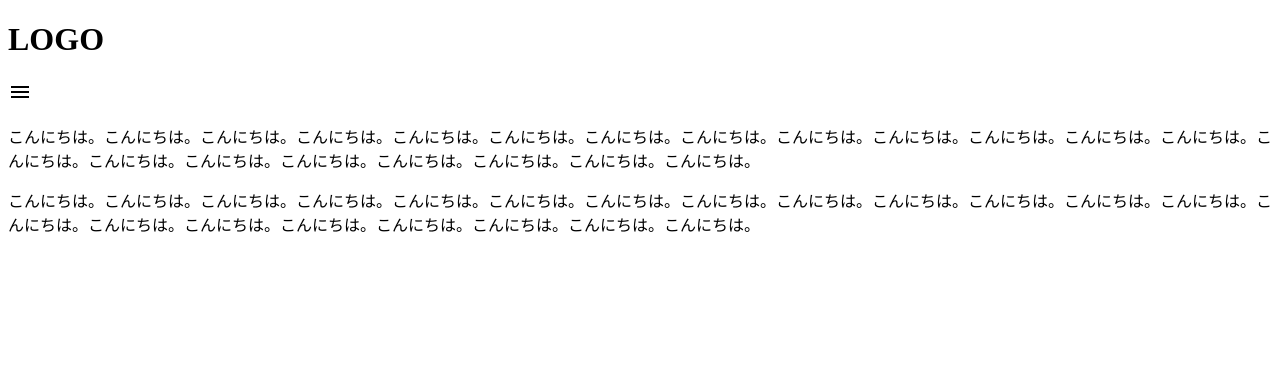
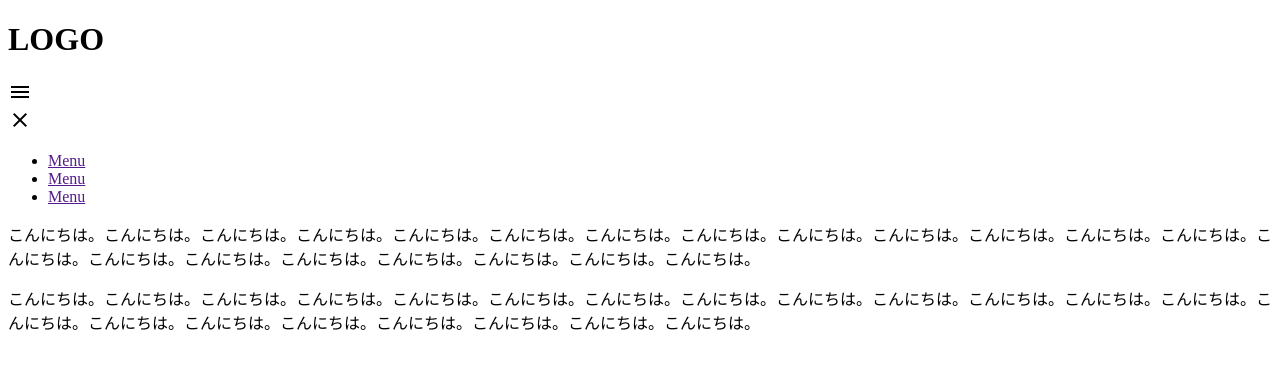
Before and after one commit to nata1228/JS_HamburgerMenu, a plain HTML site: page index.html in a window 1280 px wide. Drawn offline with nearby package versions, Linux system fonts and the light colour scheme.

Commit message:
overlayクラスを追加しました

```diff
--- a/index.html
+++ b/index.html
@@ -5,9 +5,9 @@
     <meta charset="UTF-8">
     <meta name="viewport" content="width=device-width, initial-scale=1.0">
     <title>My Site</title>
-    <link rel="stylesheet" href="css/style.css">
     <link rel="stylesheet"
         href="https://fonts.googleapis.com/css2?family=Material+Symbols+Outlined:opsz,wght,FILL,GRAD@24,400,0,0" />
+    <link rel="stylesheet" href="css/style.css">
 </head>
 
 <body>
@@ -22,9 +22,19 @@
         </div>
     </header>
 
-    <!-- <span class="material-symbols-outlined" id="close">
-        close
-    </span> -->
+    <div class="overlay">
+        <span class="material-symbols-outlined" id="close">
+            close
+        </span>
+        <nav>
+            <ul>
+                <li><a href="">Menu</a></li>
+                <li><a href="">Menu</a></li>
+                <li><a href="">Menu</a></li>
+            </ul>
+        </nav>
+    </div>
+
     <main>
         <p>こんにちは。こんにちは。こんにちは。こんにちは。こんにちは。こんにちは。こんにちは。こんにちは。こんにちは。こんにちは。こんにちは。こんにちは。こんにちは。こんにちは。こんにちは。こんにちは。こんにちは。こんにちは。こんにちは。こんにちは。こんにちは。
         </p>
```
